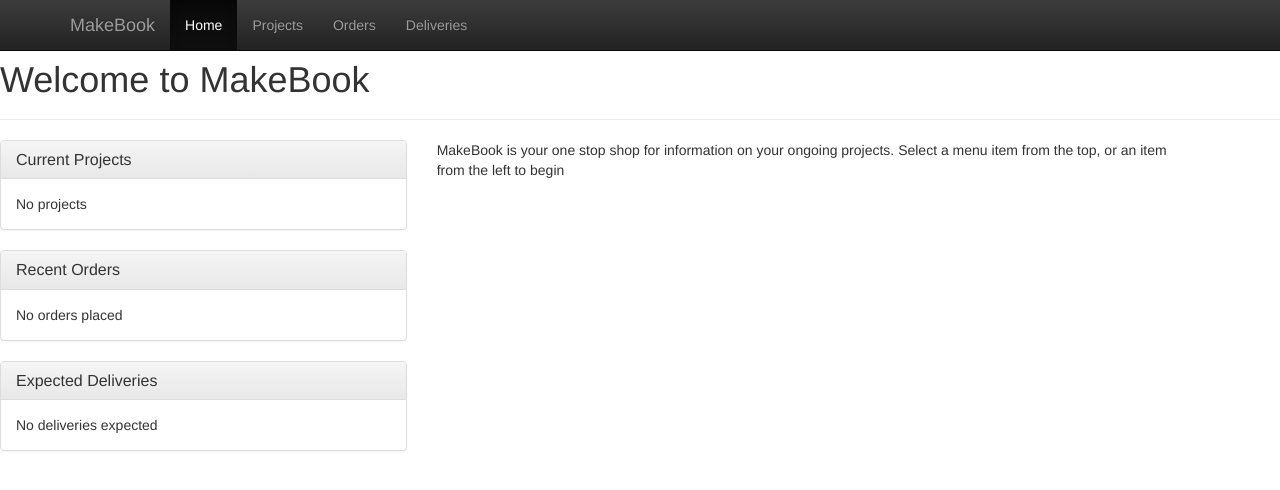
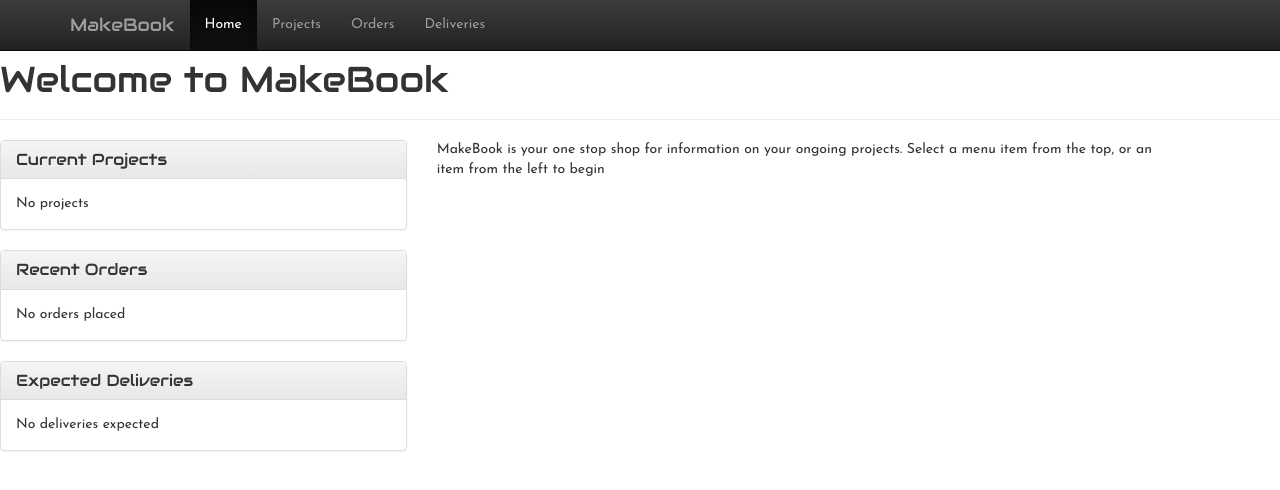
Before and after one commit to daubers/MakeBook, a Django app: page / in a window 1280 px wide. Shown: the top 490 px of the page. Run offline with Django 3.2, Linux system fonts and the light colour scheme; data that the repository does not hold is empty; parts of the project's set-up code (start-up, migrations or seed data) failed here and were passed over; some libraries are stand-ins or nearby versions.

Commit message:
Fonts and CSS stuff

```diff
--- /dev/null
+++ b/Static/css/matt.css
@@ -0,0 +1,10 @@
+@import url(http://fonts.googleapis.com/css?family=Audiowide);
+@import url(http://fonts.googleapis.com/css?family=Josefin+Sans:400,300italic);
+
+h1.page-title, h3.panel-title, html, a.navbar-brand {
+    font-family: 'Audiowide', cursive;
+}
+
+div.panel-body, p, html, ul.navbar-nav li {
+    font-family: 'Josefin Sans', sans-serif;
+}
--- a/templates/Project/index.html
+++ b/templates/Project/index.html
@@ -2,7 +2,7 @@
 
 {% block contents %}
     <div class="page-header">
-        <h1>Welcome to MakeBook</h1>
+        <h1 class="page-title">Welcome to MakeBook</h1>
     </div>
     <div class="row">
         <div class="col-sm-4">
--- a/templates/base.html
+++ b/templates/base.html
@@ -9,8 +9,10 @@
     <meta name="viewport" content="width=device-width, initial-scale=1.0">
 
     <!-- Bootstrap -->
+    <link href="/static/css/matt.css" rel="stylesheet">
     <link href="/static/css/bootstrap.min.css" rel="stylesheet">
     <link href="/static/css/bootstrap-theme.min.css" rel="stylesheet">
+
     <script src="/static/js/jquery-2.0.3.min.js"></script>
     <script src="/static/js/bootstrap.min.js"></script>
     <script type="text/javascript">
```
